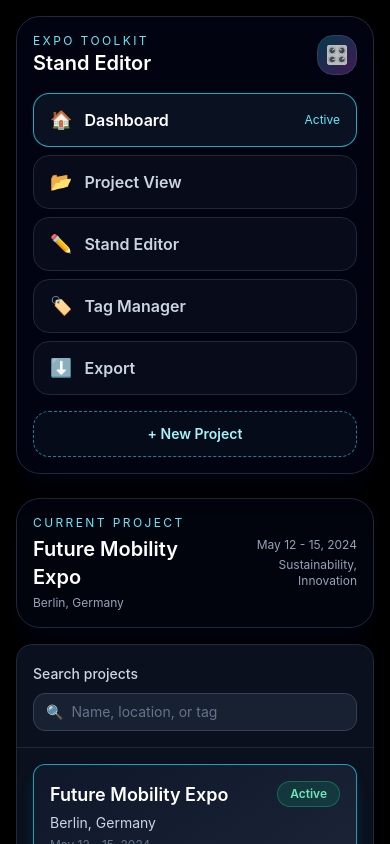
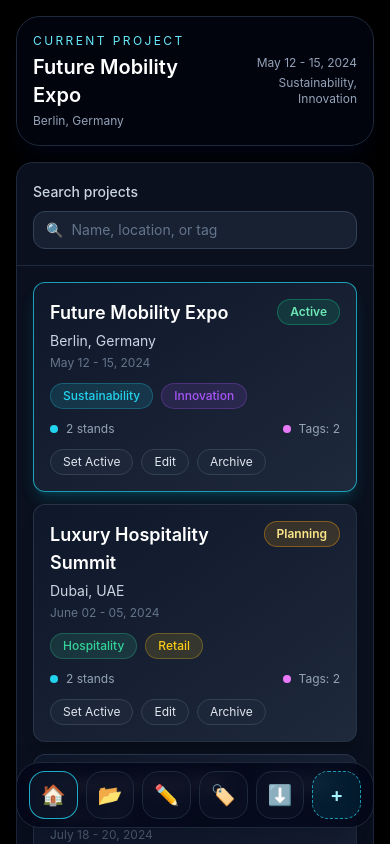
Before and after one commit to Moa1er/react-tailwind-test, a React (Vite) app: page / in a window 390 px wide. Shown: the top 844 px of the page. Built offline with nearby package versions, Linux system fonts and the light colour scheme.

Commit message:
Add sticky mobile bottom navigation

```diff
--- a/src/App.jsx
+++ b/src/App.jsx
@@ -553,7 +553,7 @@ const App = () => {
   };
 
   return (
-    <div className="min-h-screen w-full p-4 md:p-6 text-white">
+    <div className="min-h-screen w-full p-4 pb-24 text-white md:p-6 md:pb-6">
       <div className="mx-auto max-w-6xl space-y-6">
         <div className="flex flex-col gap-6 lg:flex-row">
           <Sidebar
--- a/src/components/Sidebar.jsx
+++ b/src/components/Sidebar.jsx
@@ -1,13 +1,14 @@
 const Sidebar = ({ views, activeView, onViewChange, onNewProject }) => {
   return (
-    <aside className="w-full md:w-64 lg:w-72 shrink-0">
+    <>
+      <aside className="hidden w-full shrink-0 md:block md:w-64 lg:w-72">
         <div className="sticky top-6 space-y-4 rounded-3xl border border-slate-800 bg-slate-950/70 p-4 shadow-xl shadow-slate-950/50">
           <header className="flex items-center justify-between">
             <div>
               <p className="text-xs uppercase tracking-[0.2em] text-cyan-300">Expo Toolkit</p>
               <h1 className="text-xl font-semibold">Stand Editor</h1>
             </div>
-          <span className="h-10 w-10 rounded-2xl bg-gradient-to-br from-cyan-500/30 to-fuchsia-500/30 border border-slate-700 flex items-center justify-center text-lg">
+            <span className="flex h-10 w-10 items-center justify-center rounded-2xl border border-slate-700 bg-gradient-to-br from-cyan-500/30 to-fuchsia-500/30 text-lg">
               🎛️
             </span>
           </header>
@@ -43,6 +44,40 @@ const Sidebar = ({ views, activeView, onViewChange, onNewProject }) => {
           </button>
         </div>
       </aside>
+
+      <div className="fixed inset-x-4 bottom-4 z-50 md:hidden">
+        <div className="rounded-3xl border border-slate-800 bg-slate-950/80 px-3 py-2 shadow-2xl shadow-slate-950/60 backdrop-blur">
+          <nav className="grid grid-cols-6 gap-2">
+            {views.map((view) => {
+              const isActive = view.id === activeView;
+              return (
+                <button
+                  key={view.id}
+                  type="button"
+                  onClick={() => onViewChange(view.id)}
+                  className={`flex h-12 items-center justify-center rounded-2xl border text-xl transition ${
+                    isActive
+                      ? 'border-cyan-400/80 bg-slate-900/80 text-white shadow-cyan-500/20'
+                      : 'border-slate-800 bg-slate-900/40 text-slate-300 hover:border-cyan-400/50 hover:text-white'
+                  }`}
+                  aria-label={view.label}
+                >
+                  <span aria-hidden>{view.icon}</span>
+                </button>
+              );
+            })}
+            <button
+              type="button"
+              onClick={onNewProject}
+              className="flex h-12 items-center justify-center rounded-2xl border border-dashed border-cyan-400/70 bg-cyan-500/10 text-xl font-semibold text-cyan-200 transition hover:bg-cyan-500/20"
+              aria-label="Create new project"
+            >
+              +
+            </button>
+          </nav>
+        </div>
+      </div>
+    </>
   );
 };
 
```
Also changed, not shown: 1 other file (tests, documents, lock files or other folders). Lines whose indentation alone changed are shown as unchanged.
